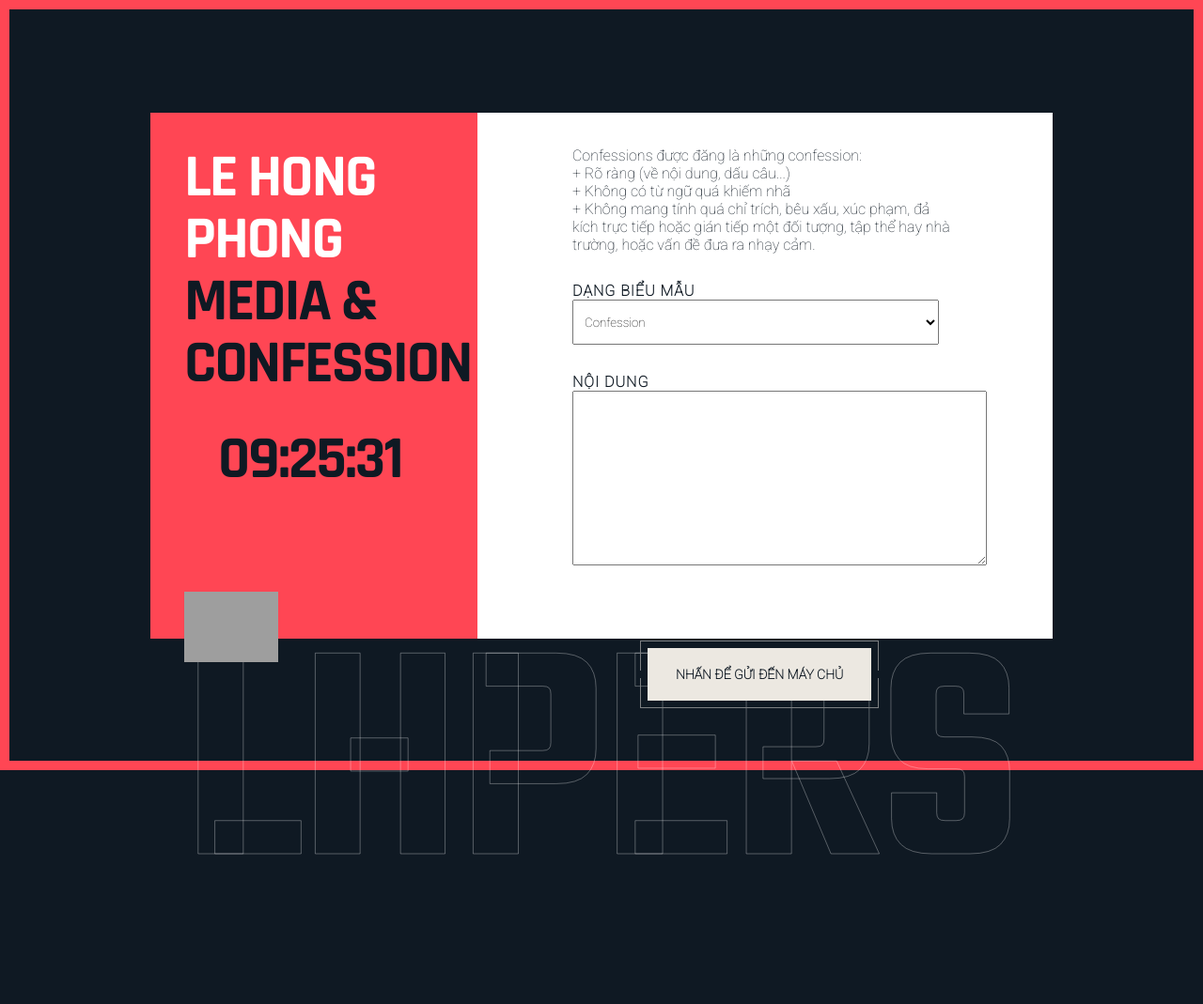
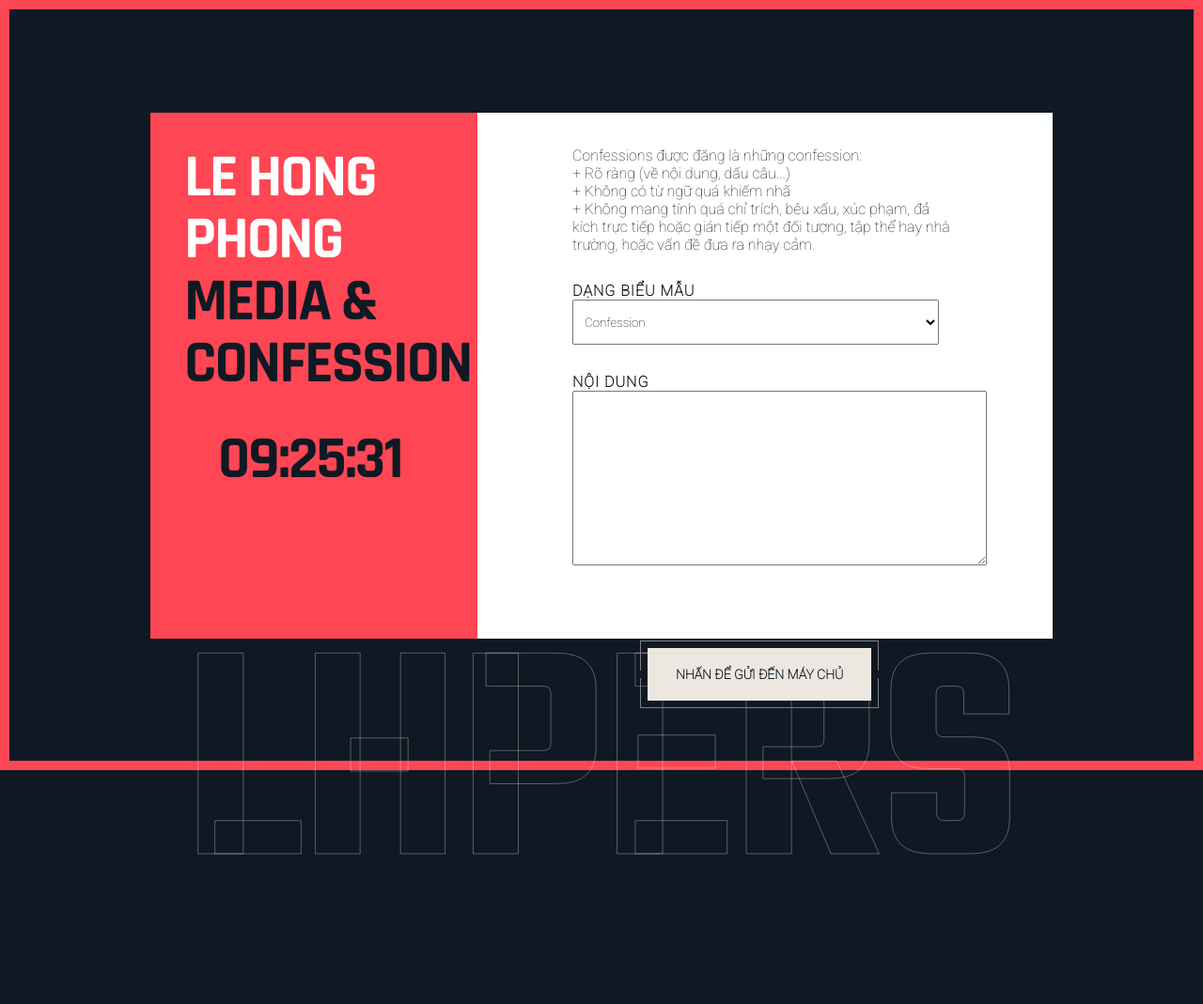
Before and after one commit to kademy-software/we-are-lhp-cfs, a plain HTML site: page index.html in a window 1280 px wide. Shown: the whole page at 94% size. Drawn offline with Linux system fonts and the light colour scheme; grey boxes are pictures that could not be loaded.

Commit message:
Update index.html

```diff
--- a/index.html
+++ b/index.html
@@ -19,11 +19,7 @@
                     <h1>Le Hong Phong <span style="color: #0f1923;">Media &
                             Confession <div class="display-time"></div></h1>
                     </div>
-                    <div class="vlrnt-logo">
-                        <img
-                            src="https://logodownload.org/wp-content/uploads/2020/06/valorant-logo-1.png"
-                            alt>
-                    </div>
+
                 </div>
 
                 <div class="signup-form">
```
